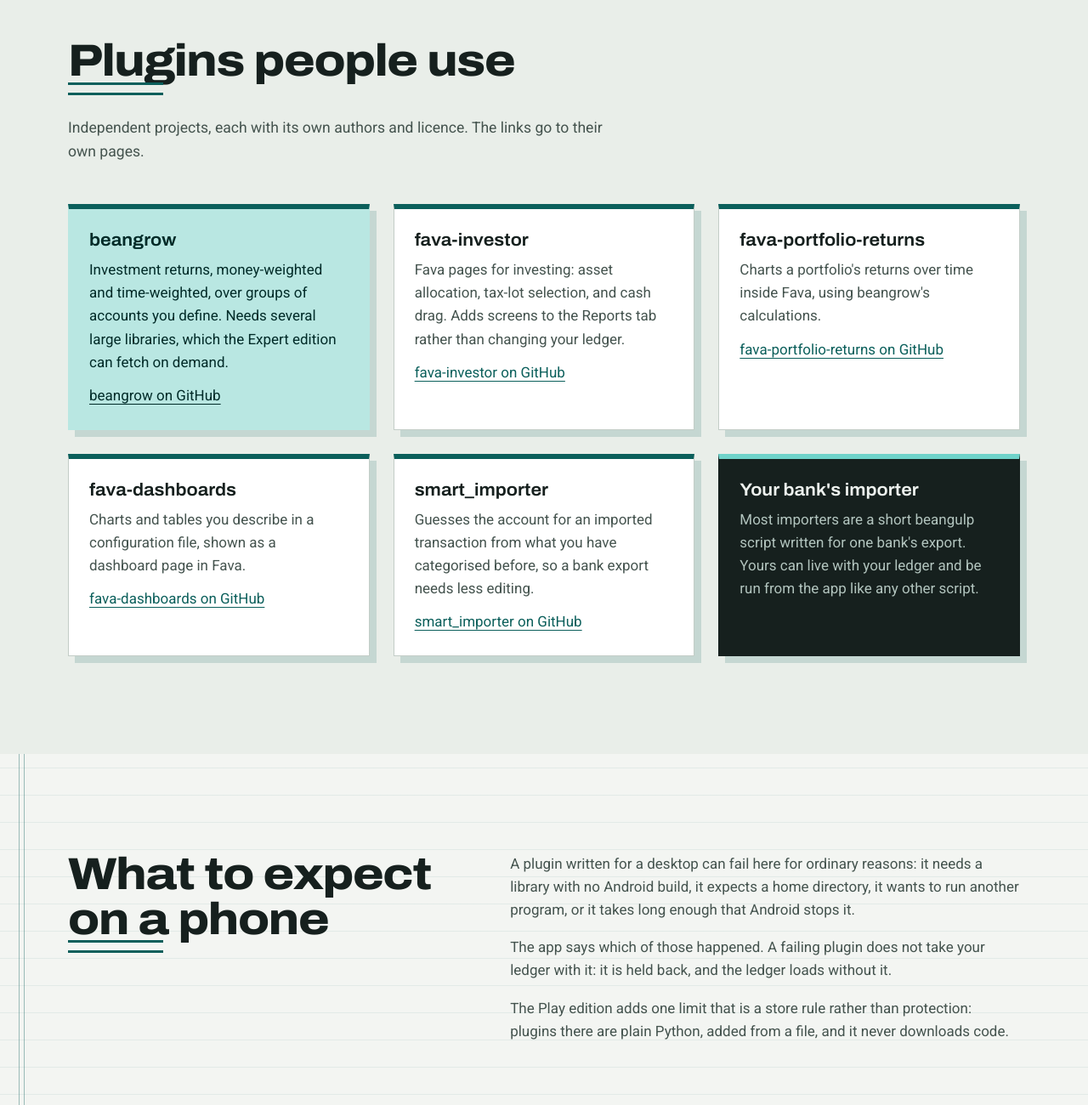
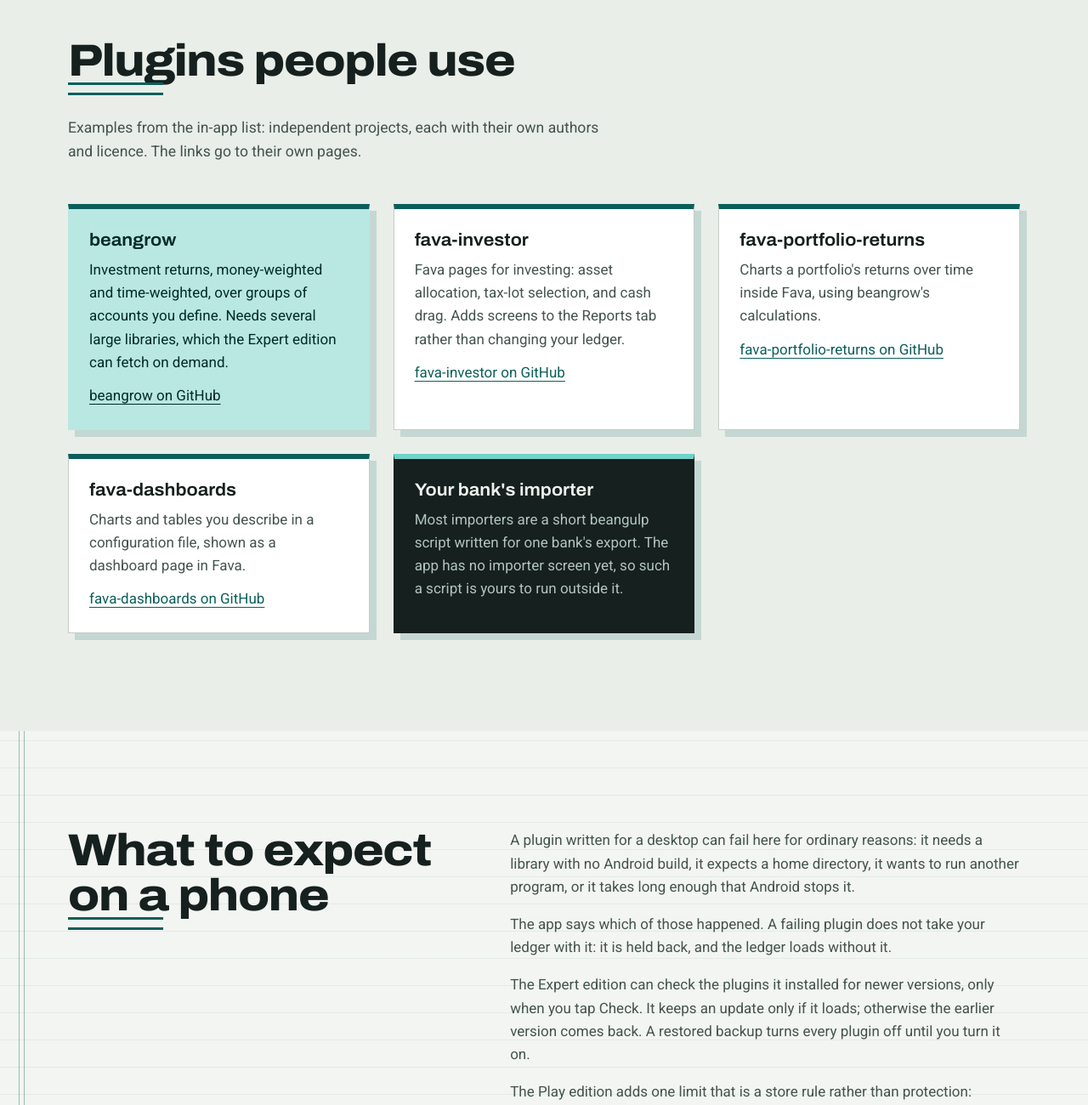
Before and after one commit to pintofi/beanbook, a plain HTML site: page site/plugins.html in a window 1280 px wide. Shown: the part 2424-3724 px from the top of the page at 85% size. Drawn offline with Linux system fonts and the light colour scheme.

Commit message:
Site: say the Play edition is not listed yet, the in-app plugin list leaves out what failed, and mention templates, widgets, Share on Wi-Fi and more (#463)

```diff
--- a/site/plugins.html
+++ b/site/plugins.html
@@ -112,7 +112,7 @@
           <div class="callout callout-pending">
             <strong>Not every plugin works on a phone.</strong>
             <p>
-              The projects below are listed because people use them with Beancount, not because this app vouches for them. Some need libraries that have no Android build, and some assume a desktop computer. The list inside the app marks the ones known not to work here.
+              The list inside the app holds plugins that were tried on a phone. It leaves out the ones that failed there, and shows for each what was tested and what it needs. Some need libraries the app does not bundle, which the Expert edition can fetch. A plugin you add from a file, or one that is not on the list, is yours to judge.
             </p>
           </div>
         </div>
@@ -165,8 +165,8 @@
           <div class="section-header" data-in>
             <h2 class="total">Plugins people use</h2>
             <p>
-              Independent projects, each with its own authors and licence. The
-              links go to their own pages.
+              Examples from the in-app list: independent projects, each with their own
+              authors and licence. The links go to their own pages.
             </p>
           </div>
           <div class="tiles tiles-3">
@@ -205,20 +205,12 @@
               </p>
               <p><a href="https://github.com/andreasgerstmayr/fava-dashboards">fava-dashboards on GitHub</a></p>
             </article>
-            <article class="tile">
-              <h3>smart_importer</h3>
-              <p>
-                Guesses the account for an imported transaction from what you
-                have categorised before, so a bank export needs less editing.
-              </p>
-              <p><a href="https://github.com/beancount/smart_importer">smart_importer on GitHub</a></p>
-            </article>
             <article class="tile tile-ink">
               <h3>Your bank's importer</h3>
               <p>
                 Most importers are a short beangulp script written for one
-                bank's export. Yours can live with your ledger and be run from
-                the app like any other script.
+                bank's export. The app has no importer screen yet, so such a
+                script is yours to run outside it.
               </p>
             </article>
           </div>
@@ -239,6 +231,12 @@
               The app says which of those happened. A failing plugin does not
               take your ledger with it: it is held back, and the ledger loads
               without it.
+            </p>
+            <p>
+              The Expert edition can check the plugins it installed for newer
+              versions, only when you tap Check. It keeps an update only if it
+              loads; otherwise the earlier version comes back. A restored
+              backup turns every plugin off until you turn it on.
             </p>
             <p>
               The Play edition adds one limit that is a store rule rather than
```
Also changed, not shown: site/download.html (+9 -6 lines), site/features.html (+7 -1 lines).
